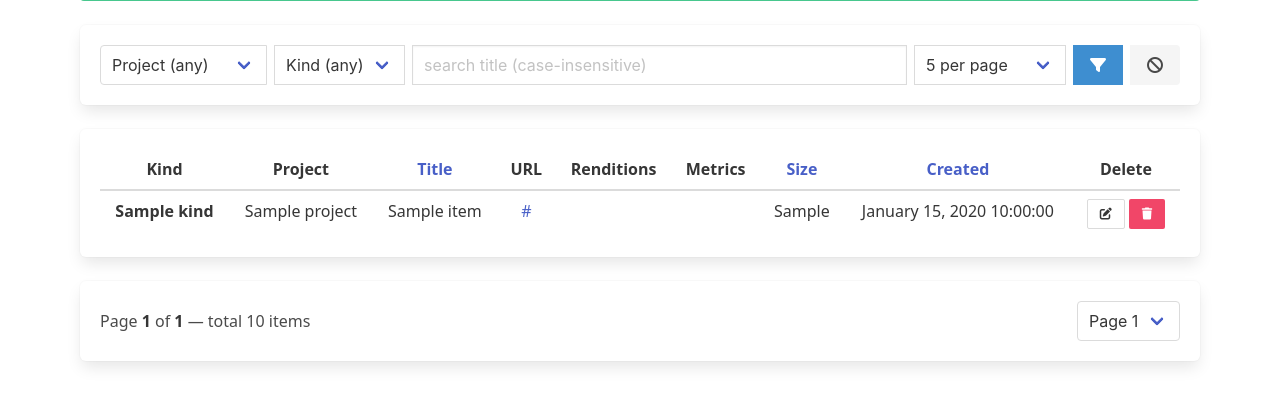
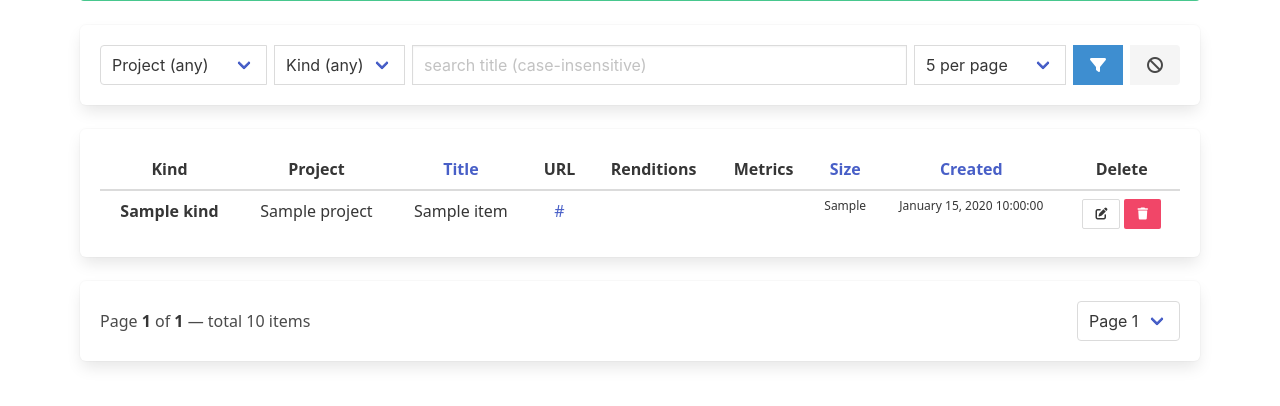
Before and after one commit to dethbird/cdn, a PHP site: template templates/admin/index.twig in a window 1280 px wide. Shown: the part 283-689 px from the top of the page. Run offline with PHP 8.4, Linux system fonts and the light colour scheme; the template is opened without the code that fills it: most values are stand-ins (such as "Sample title", 1, 10 or a date in 2020); some libraries are stand-ins or nearby versions.

Commit message:
font sizes

```diff
--- a/templates/admin/index.twig
+++ b/templates/admin/index.twig
@@ -150,7 +150,7 @@
                   </div>
                 {% endif %}
               </td>
-              <td>
+              <td class="is-size-7">
                 {% if it.kind == 'image' and it.width and it.height %}
                   {{ it.width }}x{{ it.height }}
                 {% elseif it.kind == 'audio' and it.duration_sec is defined and it.duration_sec %}
@@ -159,8 +159,8 @@
                   &nbsp;
                 {% endif %}
               </td>
-              <td>{{ it.size_human }}</td>
-              <td>{{ it.created_at|date("F j, Y g:i:s") }}</td>
+              <td class="is-size-7">{{ it.size_human }}</td>
+              <td class="is-size-7">{{ it.created_at|date("F j, Y g:i:s") }}</td>
               <td>
                 <div style="display:flex;gap:.25rem;justify-content:center;align-items:center">
                   <a class="button is-small" href="/media/{{ it.id|e }}/edit" title="Edit" aria-label="Edit media {{ it.id|e }}">
--- a/templates/projects/list.twig
+++ b/templates/projects/list.twig
@@ -16,7 +16,7 @@
         {% for p in projects %}
           <tr>
             <td>{{ p.name|e }}</td>
-            <td>{{ p.created_at }}</td>
+            <td class="is-size-7">{{ p.created_at }}</td>
             <td>
               <a class="button is-small" href="/projects/{{ p.id }}/rename" title="Rename" aria-label="Rename project {{ p.id }}">
                 <i class="fa-solid fa-pen-to-square" aria-hidden="true"></i>
```
